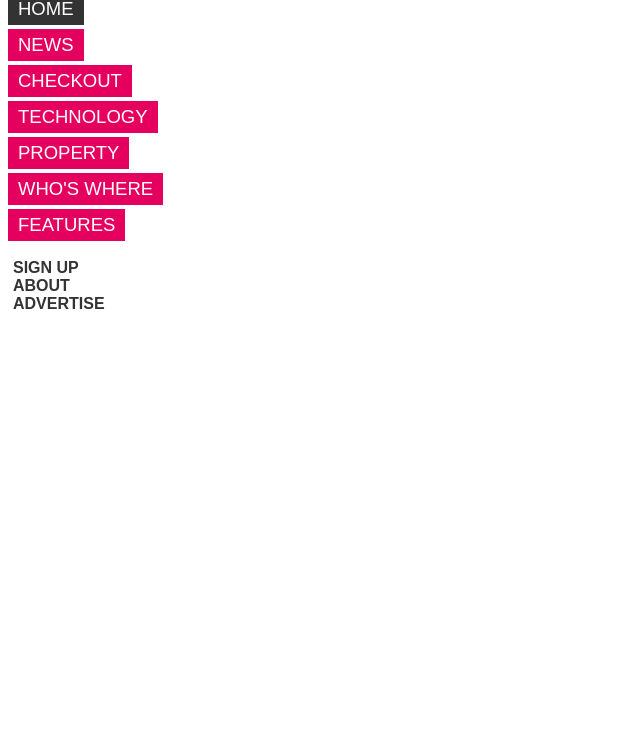
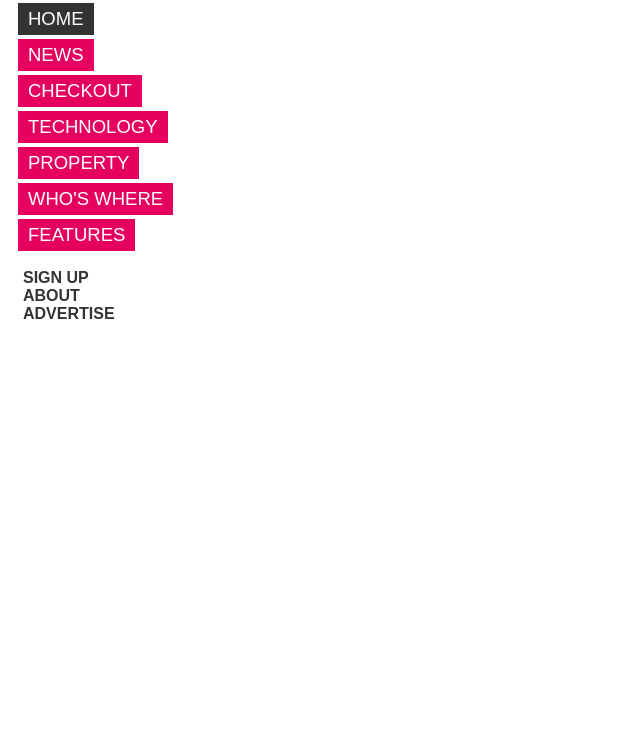
Before and after one commit to haluskua/register, a plain HTML site: page index.html in a window 1280 px wide. Shown: the part 51-800 px from the top of the page, without its empty margins (0-640 px from the left). Drawn offline with Linux system fonts and the light colour scheme.

Commit message:
added width to nav element

```diff
--- a/css/styles.css
+++ b/css/styles.css
@@ -5,7 +5,8 @@ body{
 
 }
 nav{
-	padding: 10px 0 0 10
+	padding: 10px 0 0 10px;
+	width: 240px;
 }
 nav ul{
 	list-style: none;
```
